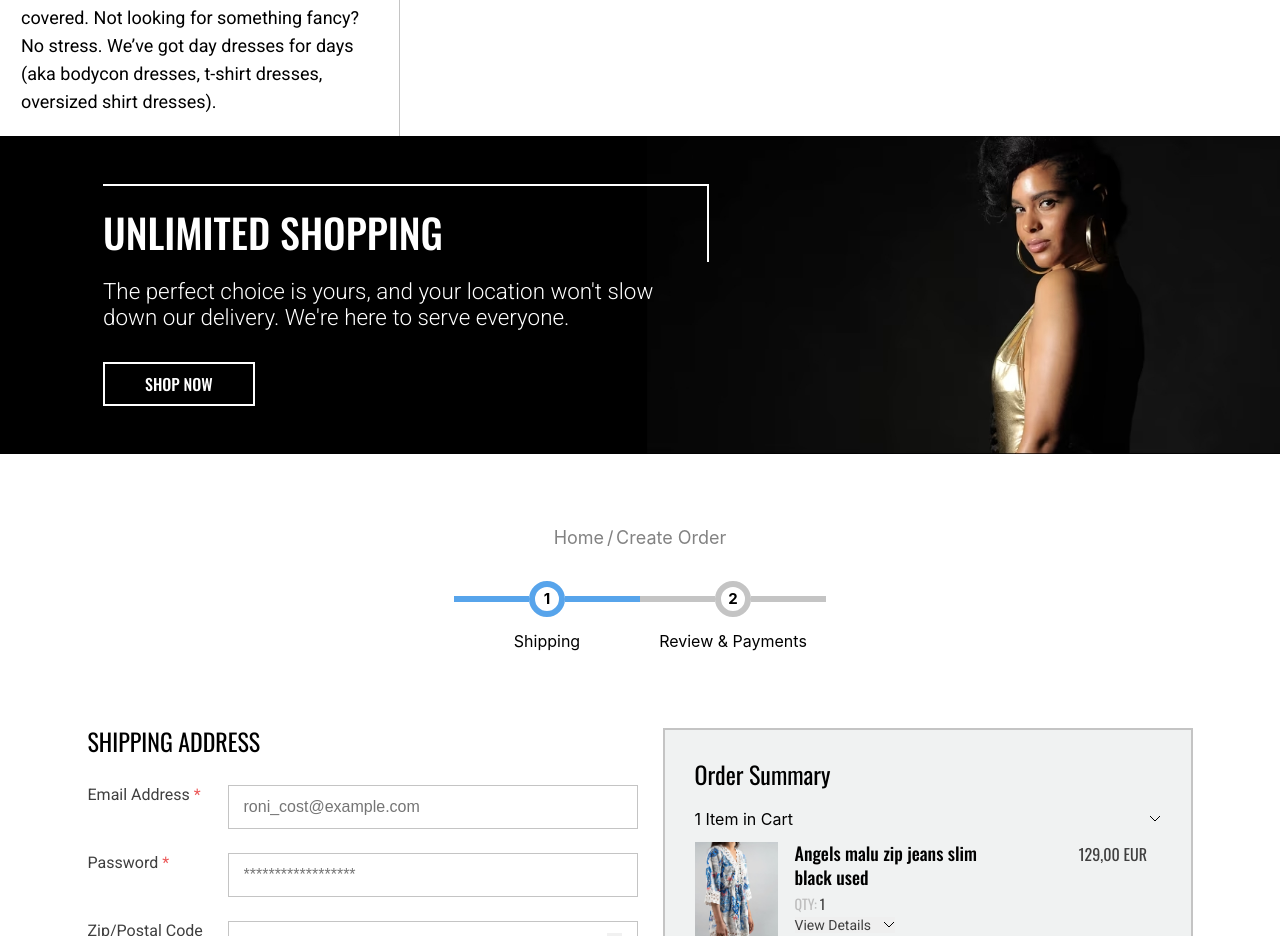
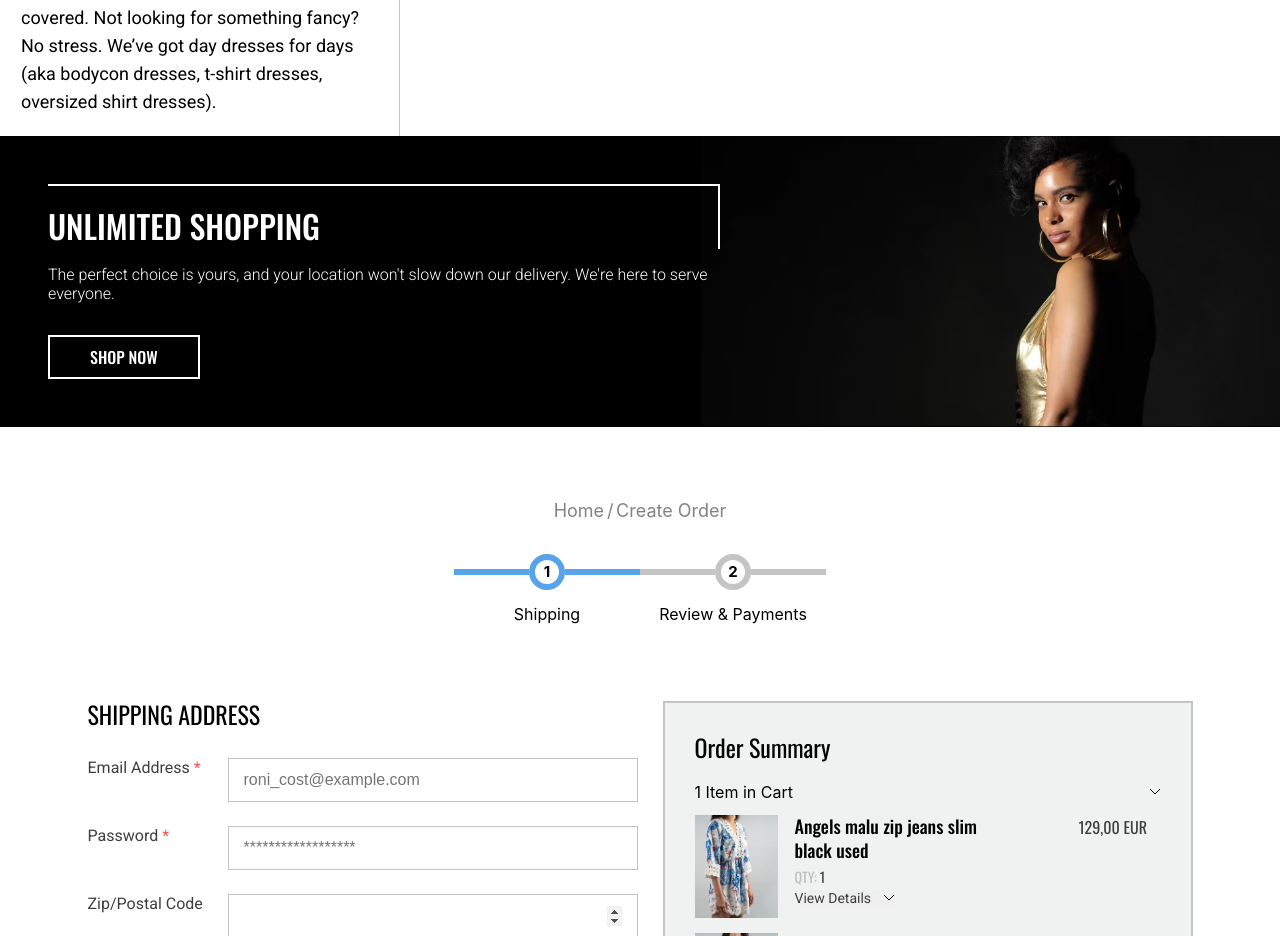
Before and after one commit to Tate-T/crips-react, a React (Create React App) app: page / in a window 1280 px wide. Shown: the part 7220-8156 px from the top of the page. Built offline with nearby package versions, Linux system fonts and the light colour scheme.

Commit message:
Поправки в моєму компоненті

```diff
--- a/src/pages/CatalogPage/Banner/Banner.jsx
+++ b/src/pages/CatalogPage/Banner/Banner.jsx
@@ -57,18 +57,12 @@ export const Banner = () => {
 
   return (
     <div className="banner">
-      <Container>
-        <div className="banner__container">
-          <div className="banner__content">
-            <h1 className="banner__title">{phrases.title[choose[1].title]}</h1>
-            <p className="banner__subtitle-d">{phrases.long[choose[1].long]}</p>
-            <p className="banner__subtitile">
-              {phrases.short[choose[1].short]}
-            </p>
-            <button className="banner__btn">Shop Now</button>
-          </div>
-        </div>
-      </Container>
+      <div className="banner__content">
+        <h1 className="banner__title">{phrases.title[choose[1].title]}</h1>
+        <p className="banner__subtitle-d">{phrases.long[choose[1].long]}</p>
+        <p className="banner__subtitile">{phrases.short[choose[1].short]}</p>
+        <button className="banner__btn">Shop Now</button>
+      </div>
     </div>
   );
 };
--- a/src/pages/CatalogPage/Banner/Banner.scss
+++ b/src/pages/CatalogPage/Banner/Banner.scss
@@ -22,16 +22,12 @@
     }
   }
 
-  &__container {
-    display: flex;
-  }
-
   &__subtitle-d {
     display: none;
 
     @media (min-width: 1024px) {
       display: block;
-      font-size: 1.4rem;
+      font-size: 1rem;
         margin-bottom: 2rem;
     }
   }
@@ -39,14 +35,14 @@
   &__title {
     font-family: 'Oswald', sans-serif;
     font-weight: 500;
-    font-size: 0.9rem;
+    font-size: 0.4rem;
 
     margin-bottom: 0.5rem;
     text-transform: uppercase;
 
     @media (min-width: 1024px) {
       margin-bottom: 1rem;
-      font-size: 2.5rem;
+      font-size: 2rem;
       border-right: 2px solid $bg-color;
       border-top: 2px solid $bg-color;
       padding-top: 1rem;
@@ -55,7 +51,7 @@
   }
 
   &__subtitile {
-    font-size: 0.4rem;
+    font-size: 1.4rem;
     margin-bottom: 0.5rem;
 
     @media (min-width: 1024px) {
```
